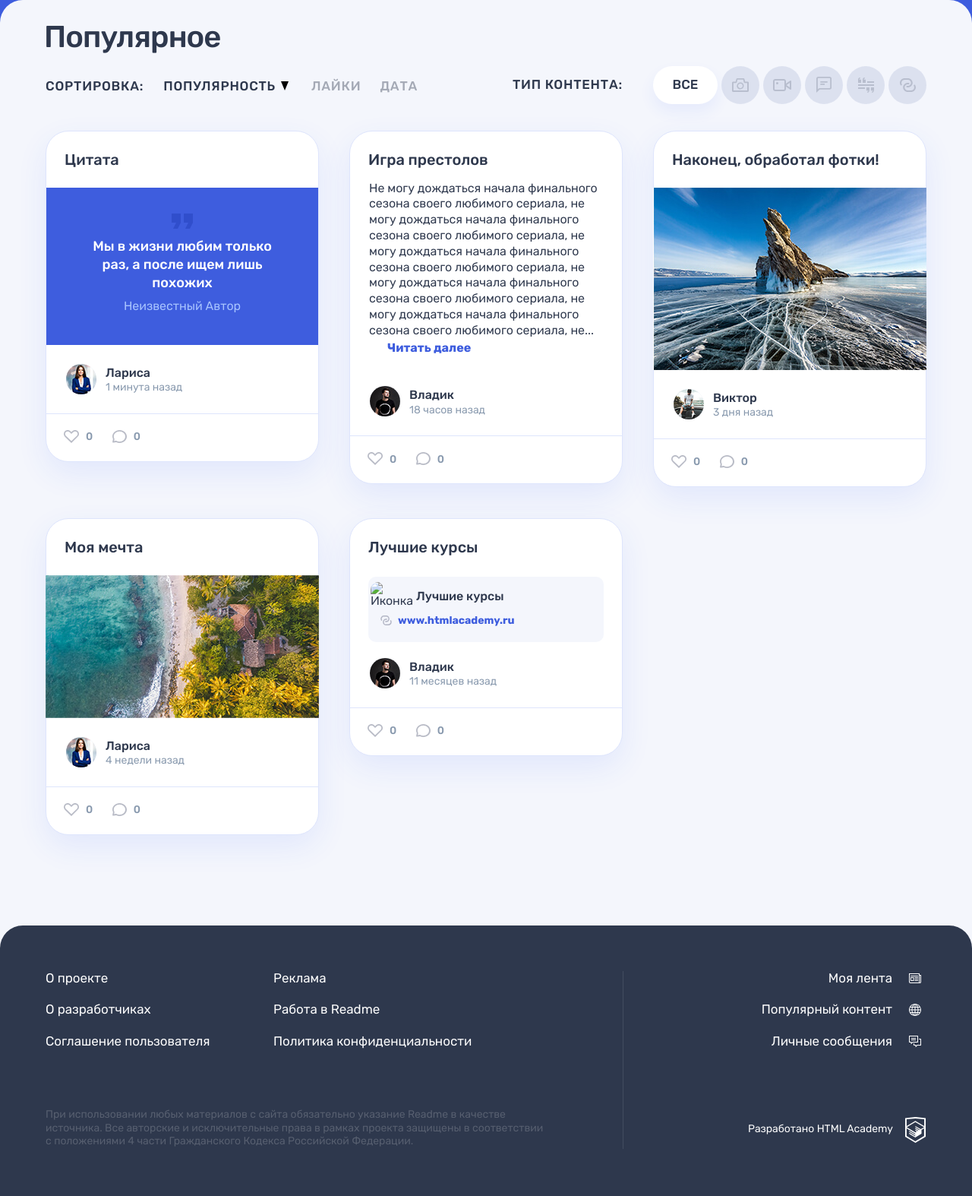
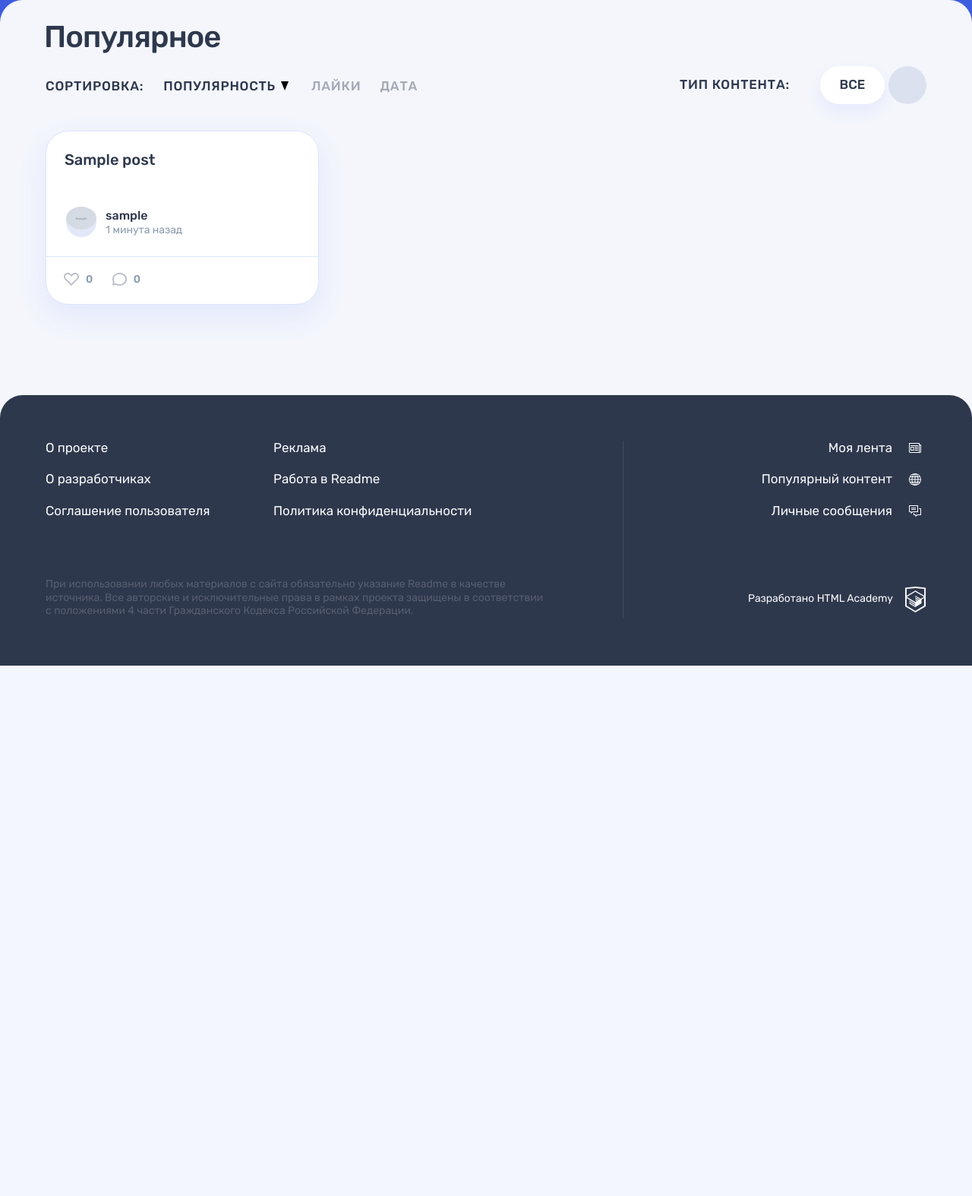
Before and after one commit to htmlacademy-php1/360863-readme-13, a PHP site: page / in a window 1280 px wide. Shown: the part 71-1645 px from the top of the page at 76% size. After the commit the page ends 947 px from the top, so only its background shows below. Run offline with PHP 8.4, Linux system fonts and the light colour scheme; tables that the repository leaves empty hold one stand-in row (values such as "Sample post"); grey boxes marked "Sample" are stand-in pictures.

Commit message:
Доделал задание

```diff
--- a/data.php
+++ b/data.php
@@ -1,7 +1,7 @@
 <?php
 $isAuth = rand(0, 1);
 $userName = 'Леонид'; // укажите здесь ваше имя
-$posts = [
+/*$posts = [
     [
         'title_post' => 'Цитата',
         'type_post' => 'post-quote',
@@ -37,7 +37,41 @@ $posts = [
         'username_post' => 'Владик',
         'avatar_post' => 'userpic.jpg',
     ],
-];
+];*/
+
+$link = mysqli_connect('localhost', 'root', '', 'readme');
+mysqli_set_charset($link, "utf8");
+
+$sqlPost = <<<SQL
+SELECT
+       title post_title,
+       text post_text,
+       quote_author post_quote_author,
+       image post_image,
+       youtube post_youtube,
+       website_title post_website_title,
+       website post_website,
+       views post_views,
+       user.user_name user_name,
+       user.avatar user_avatar,
+       content_type.class content_class
+FROM posts
+INNER JOIN `user` ON posts.user_id = user.id
+INNER JOIN content_type ON posts.content_type_id = content_type.id
+ORDER BY views DESC;
+SQL;
+
+$resultPost = mysqli_query($link, $sqlPost);
+$rows = mysqli_fetch_all($resultPost, MYSQLI_ASSOC);
+
+
+$sqlContentType = <<<SQL
+SELECT *
+FROM content_type
+SQL;
+
+$resultContentType = mysqli_query($link, $sqlContentType);
+$rowsContents = mysqli_fetch_all($resultContentType, MYSQLI_ASSOC);
 
 
 
--- a/index.php
+++ b/index.php
@@ -2,13 +2,18 @@
 /**
  * @var bool $isAuth
  * @var string $userName
- * @var array $posts
+ * @var array $rows
+ * @var array $rowsContents
  */
 
 require_once('helpers.php');
 require_once('data.php');
 
-$pageContent = include_template('main.php', ['posts' => $posts]);
+/*echo '<pre>';
+print_r($rowsContent);
+die();*/
+
+$pageContent = include_template('main.php', ['rows' => $rows,'rowsContents' => $rowsContents]);
 $layoutContent = include_template('layout.php', [
     'title' => 'readme: популярное',
     'content' => $pageContent,
--- a/templates/layout.php
+++ b/templates/layout.php
@@ -4,7 +4,8 @@
 * @var string $userName
 * @var string $title
 * @var string $content
-* @var array $posts
+* @var array $rows
+* @var array $rowsContents
 */
 ?>
 
--- a/templates/main.php
+++ b/templates/main.php
@@ -4,7 +4,7 @@
  * @var string $userName
  * @var string $title
  * @var string $content
- * @var array $posts
+ * @var array $rows
  * @var bool $wasTextCut * это вот значение же bool правильно?
  */
 ?>
@@ -51,46 +51,16 @@
                         <span>Все</span>
                     </a>
                 </li>
+                <?php foreach ($rowsContents as $rowsContent): ?>
                 <li class="popular__filters-item filters__item">
                     <a class="filters__button filters__button--photo button" href="#">
-                        <span class="visually-hidden">Фото</span>
+                        <span class="visually-hidden"><?=$rowsContent['name'];?></span>
                         <svg class="filters__icon" width="22" height="18">
-                            <use xlink:href="#icon-filter-photo"></use>
+                            <use xlink:href="#icon-filter-<?=$rowsContent['class'];?>"></use>
                         </svg>
                     </a>
                 </li>
-                <li class="popular__filters-item filters__item">
-                    <a class="filters__button filters__button--video button" href="#">
-                        <span class="visually-hidden">Видео</span>
-                        <svg class="filters__icon" width="24" height="16">
-                            <use xlink:href="#icon-filter-video"></use>
-                        </svg>
-                    </a>
-                </li>
-                <li class="popular__filters-item filters__item">
-                    <a class="filters__button filters__button--text button" href="#">
-                        <span class="visually-hidden">Текст</span>
-                        <svg class="filters__icon" width="20" height="21">
-                            <use xlink:href="#icon-filter-text"></use>
-                        </svg>
-                    </a>
-                </li>
-                <li class="popular__filters-item filters__item">
-                    <a class="filters__button filters__button--quote button" href="#">
-                        <span class="visually-hidden">Цитата</span>
-                        <svg class="filters__icon" width="21" height="20">
-                            <use xlink:href="#icon-filter-quote"></use>
-                        </svg>
-                    </a>
-                </li>
-                <li class="popular__filters-item filters__item">
-                    <a class="filters__button filters__button--link button" href="#">
-                        <span class="visually-hidden">Ссылка</span>
-                        <svg class="filters__icon" width="21" height="18">
-                            <use xlink:href="#icon-filter-link"></use>
-                        </svg>
-                    </a>
-                </li>
+                <?php endforeach; ?>
             </ul>
         </div>
     </div>
@@ -99,37 +69,37 @@
 
     <div class="popular__posts">
 
-        <?php foreach ($posts as $index => $post): ?>
+        <?php foreach ($rows as $index => $row): ?>
             <?php $today = new DateTimeImmutable(); ?>
             <?php $postDate = new DateTime(generate_random_date ($index)); ?>
-            <article class="popular__post post <?=$post['type_post'];?>">
+            <article class="popular__post post post-<?=$row['content_class'];?>">
                 <header class="post__header">
-                    <h2><?=esc($post['title_post']);?><!--здесь заголовок--></h2>
+                    <h2><?=esc($row['post_title']);?><!--здесь заголовок--></h2>
                 </header>
 
                 <div class="post__main"><!--здесь содержимое карточки-->
-                    <?php if($post['type_post'] == "post-quote"): ?>
+                    <?php if($row['content_class'] == "quote"): ?>
                         <blockquote>
                             <p>
-                                <?=esc($post['content_post']); ?><!--здесь текст-->
+                                <?=esc($row['post_text']); ?><!--здесь текст-->
                             </p>
-                            <cite>Неизвестный Автор</cite>
+                            <cite><?=esc($row['post_quote_author']); ?></cite><!--здесь Автор цитаты-->
                         </blockquote>
 
-                    <?php elseif($post['type_post'] == "post-text"): ?>
+                    <?php elseif($row['content_class'] == "text"): ?>
                         <p>
-                            <?=cutText(esc($post['content_post']), $wasTextCut, 300); ?>
+                            <?=cutText(esc($row['post_text']), $wasTextCut, 300); ?>
                             <?php if ($wasTextCut) : ?>
                                 <a class="post-text__more-link" href="#">Читать далее</a>
                             <?php endif; ?>
                         </p>
 
-                    <?php elseif($post['type_post'] == "post-photo"): ?>
+                    <?php elseif($row['content_class'] == "photo"): ?>
                         <div class="post-photo__image-wrapper">
-                            <img src="img/<?=$post['content_post']; ?>" alt="Фото от пользователя" width="360" height="240">
+                            <img src="img/<?=$row['post_image']; ?>" alt="Фото от пользователя" width="360" height="240">
                         </div>
 
-                    <?php elseif($post['type_post'] == "post-link"): ?>
+                    <?php elseif($row['content_class'] == "link"): ?>
                         <div class="post-link__wrapper">
                             <a class="post-link__external" href="http://" title="Перейти по ссылке">
                                 <div class="post-link__info-wrapper">
@@ -137,10 +107,10 @@
                                         <img src="https://www.google.com/s2/favicons?domain=vitadental.ru" alt="Иконка">
                                     </div>
                                     <div class="post-link__info">
-                                        <h3><?=esc($post['title_post']); ?><!--здесь заголовок--></h3>
+                                        <h3><?=esc($row['post_website_title']); ?><!--здесь заголовок--></h3>
                                     </div>
                                 </div>
-                                <span><?=$post['content_post']; ?><!--здесь ссылка/а вот не понятно нужно функцию накладывать на ссылку?--></span>
+                                <span><?=$row['post_website']; ?><!--здесь ссылка/а вот не понятно нужно функцию накладывать на ссылку?--></span>
                             </a>
                         </div>
                     <?php endif; ?>
@@ -151,10 +121,10 @@
                         <a class="post__author-link" href="#" title="<?=date_format($postDate, "d-m-Y H:i") ?>">
                             <div class="post__avatar-wrapper">
                                 <!--укажите путь к файлу аватара-->
-                                <img class="post__author-avatar" src="img/<?=$post['avatar_post'];?>" alt="Аватар пользователя">
+                                <img class="post__author-avatar" src="img/<?=$row['user_avatar'];?>" alt="Аватар пользователя">
                             </div>
                             <div class="post__info">
-                                <b class="post__author-name"><?=esc($post['username_post']);?><!--здесь имя пользоателя--></b>
+                                <b class="post__author-name"><?=esc($row['user_name']);?><!--здесь имя пользоателя--></b>
                                 <time class="post__time" datetime=" ">
 
                                         <?php $diff = $today->diff($postDate); ?>
```
Also changed, not shown: queries.sql (+22 -22 lines), schema.sql (+5 -4 lines).
